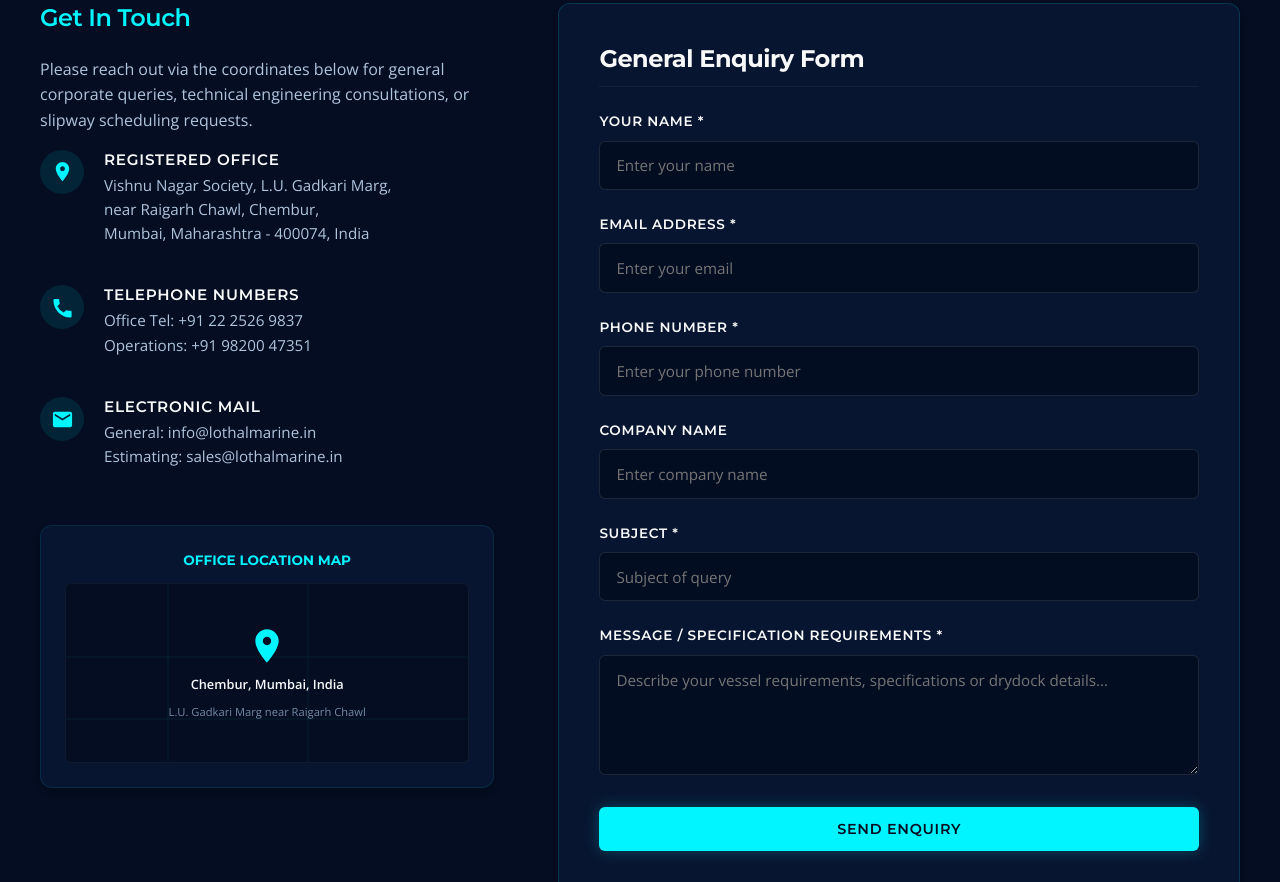
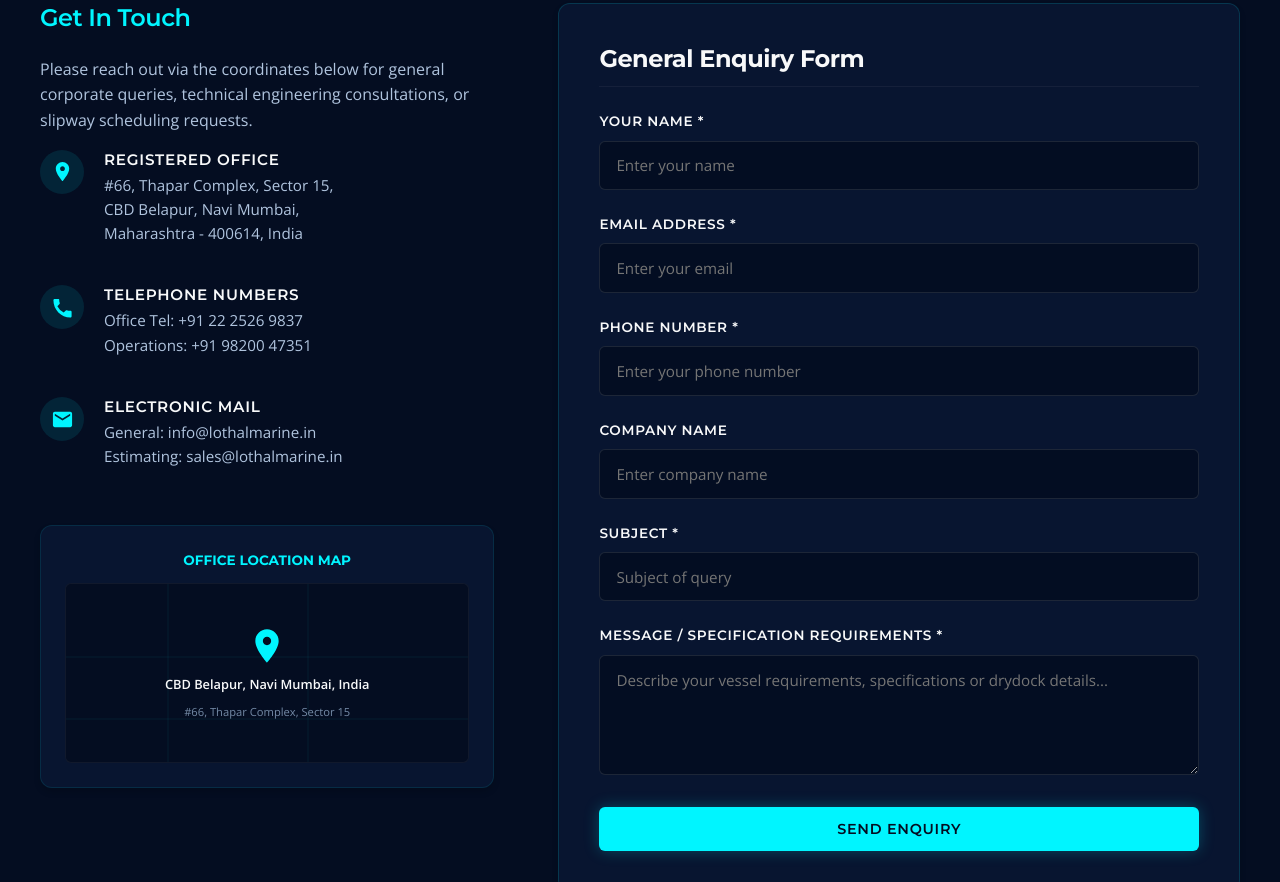
Before and after one commit to OnerFusionINC/lothalmarine, a website: page contact.html in a window 1280 px wide. Shown: the part 472-1354 px from the top of the page. Drawn offline with nearby package versions, Linux system fonts and the light colour scheme.

Commit message:
Change corporate office address to CBD Belapur

```diff
--- a/contact.html
+++ b/contact.html
@@ -3,7 +3,7 @@
 <head>
   <meta charset="UTF-8">
   <meta name="viewport" content="width=device-width, initial-scale=1.0">
-  <meta name="description" content="Contact Lothal Marine Pvt. Ltd. Find our Chembur, Mumbai office location, phone, email, and submit general enquiries or vendor registration forms.">
+  <meta name="description" content="Contact Lothal Marine Pvt. Ltd. Find our CBD Belapur, Navi Mumbai office location, phone, email, and submit general enquiries or vendor registration forms.">
   <title>Contact Us | Lothal Marine Pvt. Ltd.</title>
   <link rel="stylesheet" href="css/style.css">
   <link rel="icon" href="assets/images/logo_icon.png" type="image/png">
@@ -60,7 +60,7 @@
               </div>
               <div class="contact-details">
                 <h4>Registered Office</h4>
-                <p>Vishnu Nagar Society, L.U. Gadkari Marg,<br>near Raigarh Chawl, Chembur,<br>Mumbai, Maharashtra - 400074, India</p>
+                <p>#66, Thapar Complex, Sector 15,<br>CBD Belapur, Navi Mumbai,<br>Maharashtra - 400614, India</p>
               </div>
             </div>
 
@@ -98,8 +98,8 @@
               <div style="position: absolute; top: 75%; left: 0; width: 100%; height: 2px; background: rgba(0, 245, 255, 0.03);"></div>
 
               <svg class="svg-icon" style="font-size: 2rem; color: var(--accent-cyan); z-index: 1;" viewBox="0 0 24 24"><path fill="currentColor" d="M12 2C8.13 2 5 5.13 5 9c0 5.25 7 13 7 13s7-7.75 7-13c0-3.87-3.13-7-7-7zm0 9.5c-1.38 0-2.5-1.12-2.5-2.5s1.12-2.5 2.5-2.5 2.5 1.12 2.5 2.5-1.12 2.5-2.5 2.5z"/></svg>
-              <div style="font-size: 0.8rem; font-weight: 600; color: var(--text-primary); z-index: 1;">Chembur, Mumbai, India</div>
-              <div style="font-size: 0.7rem; color: var(--text-muted); z-index: 1;">L.U. Gadkari Marg near Raigarh Chawl</div>
+              <div style="font-size: 0.8rem; font-weight: 600; color: var(--text-primary); z-index: 1;">CBD Belapur, Navi Mumbai, India</div>
+              <div style="font-size: 0.7rem; color: var(--text-muted); z-index: 1;">#66, Thapar Complex, Sector 15</div>
             </div>
           </div>
         </div>
@@ -239,7 +239,7 @@
       <div class="footer-links">
         <h4>Contact Info</h4>
         <ul style="color: var(--text-secondary); font-size: 0.9rem;">
-          <li style="margin-bottom: 0.5rem;">Vishnu Nagar Society, L.U. Gadkari Marg,<br>Chembur, Mumbai, MH - 400074</li>
+          <li style="margin-bottom: 0.5rem;">#66, Thapar Complex, Sector 15,<br>CBD Belapur, Navi Mumbai - 400614</li>
           <li style="margin-bottom: 0.5rem;">Email: <a href="mailto:info@lothalmarine.in">info@lothalmarine.in</a></li>
           <li>Phone: +91 22 2526 9837</li>
         </ul>
```
Also changed, not shown: about.html (+1 -1 lines), careers.html (+2 -2 lines), index.html (+1 -1 lines), products.html (+1 -1 lines), services.html (+1 -1 lines).
